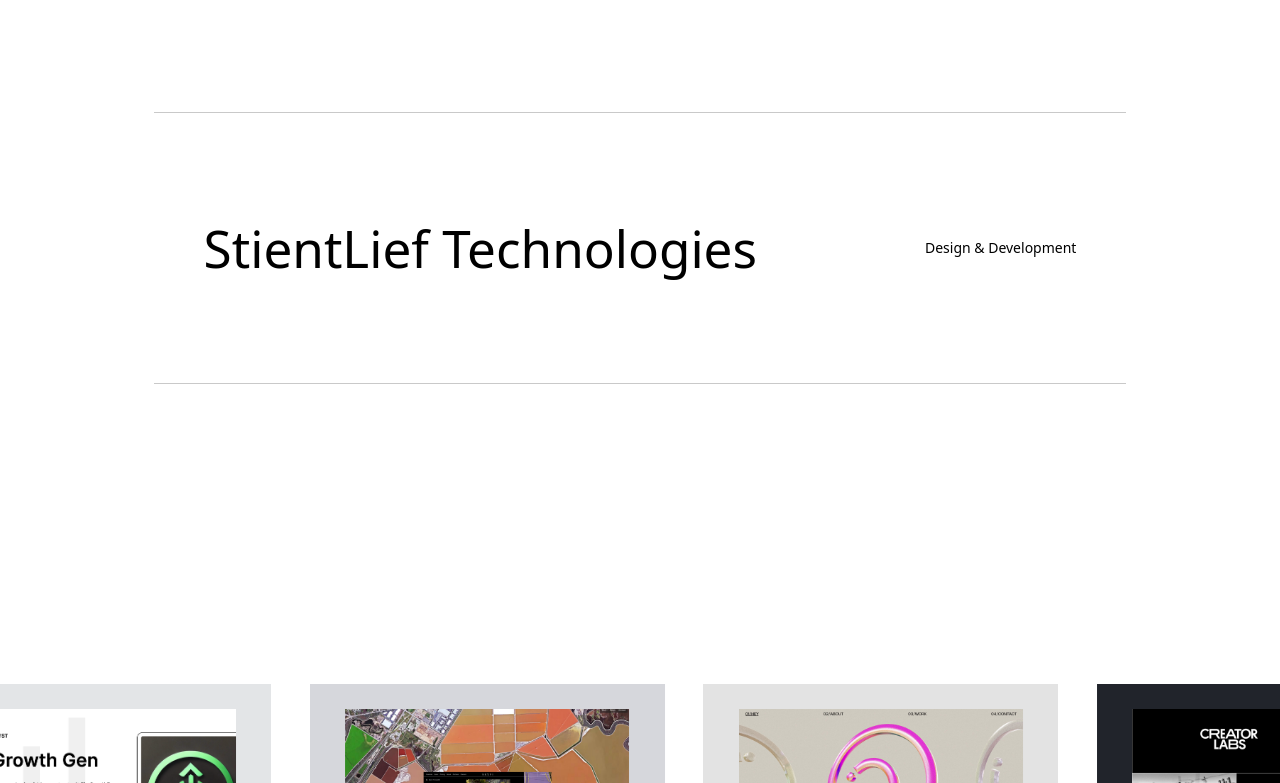
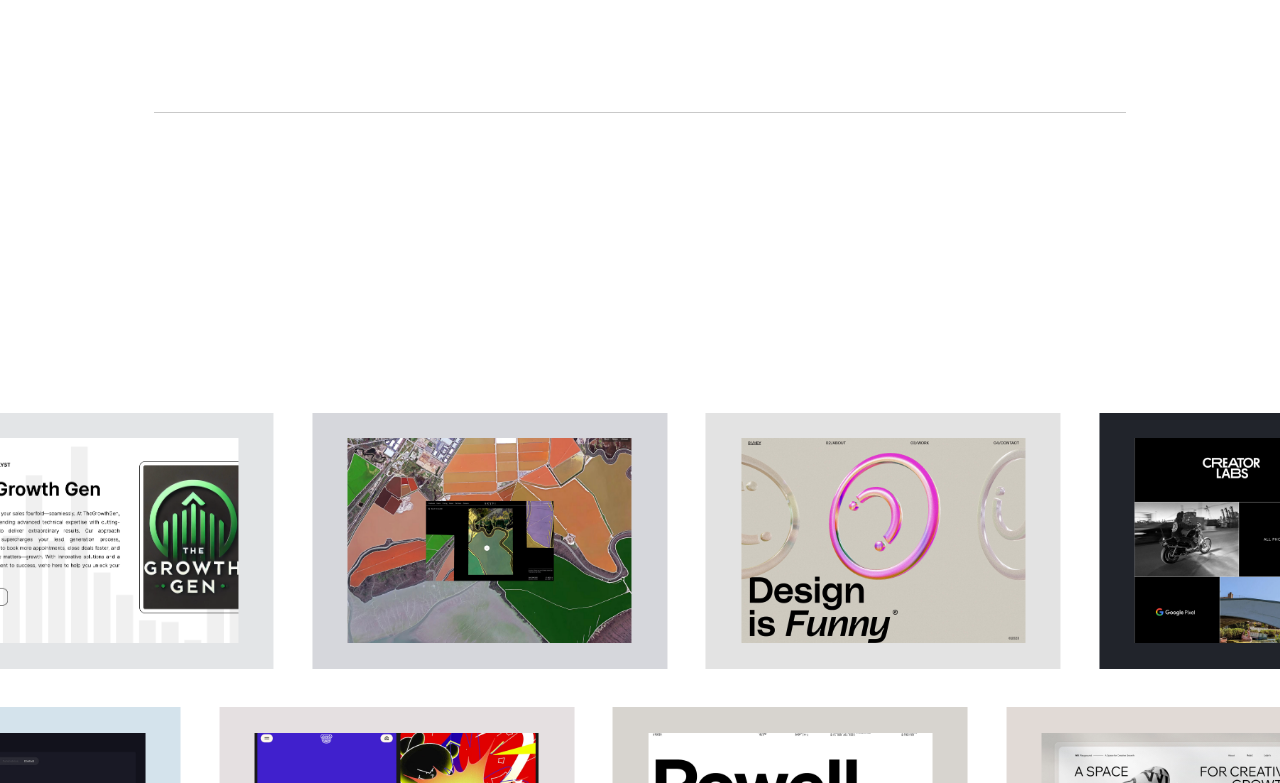
Before and after one commit to paragchauhan98/feature-develop, a Next.js app: page / in a window 1280 px wide. Shown: the part 1837-2620 px from the top of the page. Built offline with nearby package versions, Linux system fonts and the light colour scheme.

Commit message:
data changes

```diff
--- a/components/project/index.jsx
+++ b/components/project/index.jsx
@@ -207,8 +207,7 @@
 
 const index = () => {
   const projects = [
-    { id: "1", title: "The Growth Gen", src: "thegrowthgen.png", color: "#000000",year: 2024, description: "Design and Development",},
-    { id: "2", title: "StientLief Technologies", src: "officestudio.png", color: "#8C8C8C",year: 2024,description: "Design and Development", },
+    { id: "1", title: "The Growth Gen", src: "thegrowthgen.png", color: "#000000",year: 2024, description: "Design and Development",}
   ];
 
   const scaleAnimation = {
--- a/components/work/data/project.js
+++ b/components/work/data/project.js
@@ -23,31 +23,6 @@
           title: "The Growth Gen Video"
         },
       ],
-    },
-    {
-      id: "2",
-      title: "Project Two",
-      category: ["Web Design"],
-      src: "/images/parag.jpeg",
-      color: "grey", // Red as per your request
-      description: "Design and Development",
-      client: "Steintleif Technologies",
-      year: 2025,
-      location: "Delhi, India",
-      liveSiteUrl: "https://steintleif.com",
-      images: [
-        "/images/panda.jpg",
-        "/images/panda.jpg",
-        "/images/panda.jpg",
-        "/images/panda.jpg",
-        "/images/panda.jpg",
-        "/images/panda.jpg"
-      ],
-      videos: [
-        {
-          src: "/images/thegrowthgen.mov",
-          title: "The Growth Gen Video"
-        },
-      ],
-    },
+    }
+
   ];
--- a/components/work/work.jsx
+++ b/components/work/work.jsx
@@ -347,7 +347,7 @@
 import Link from "next/link";
 import { projects } from "./data/project"; // Import projects
 
-const filters = ["All", "Branding", "Web Design", "Development"];
+const filters = ["All", "Portfolio", "Landing Page", "Web Development"];
 
 const Work = () => {
   const [modal, setModal] = useState({ active: false, index: 0 });
```
